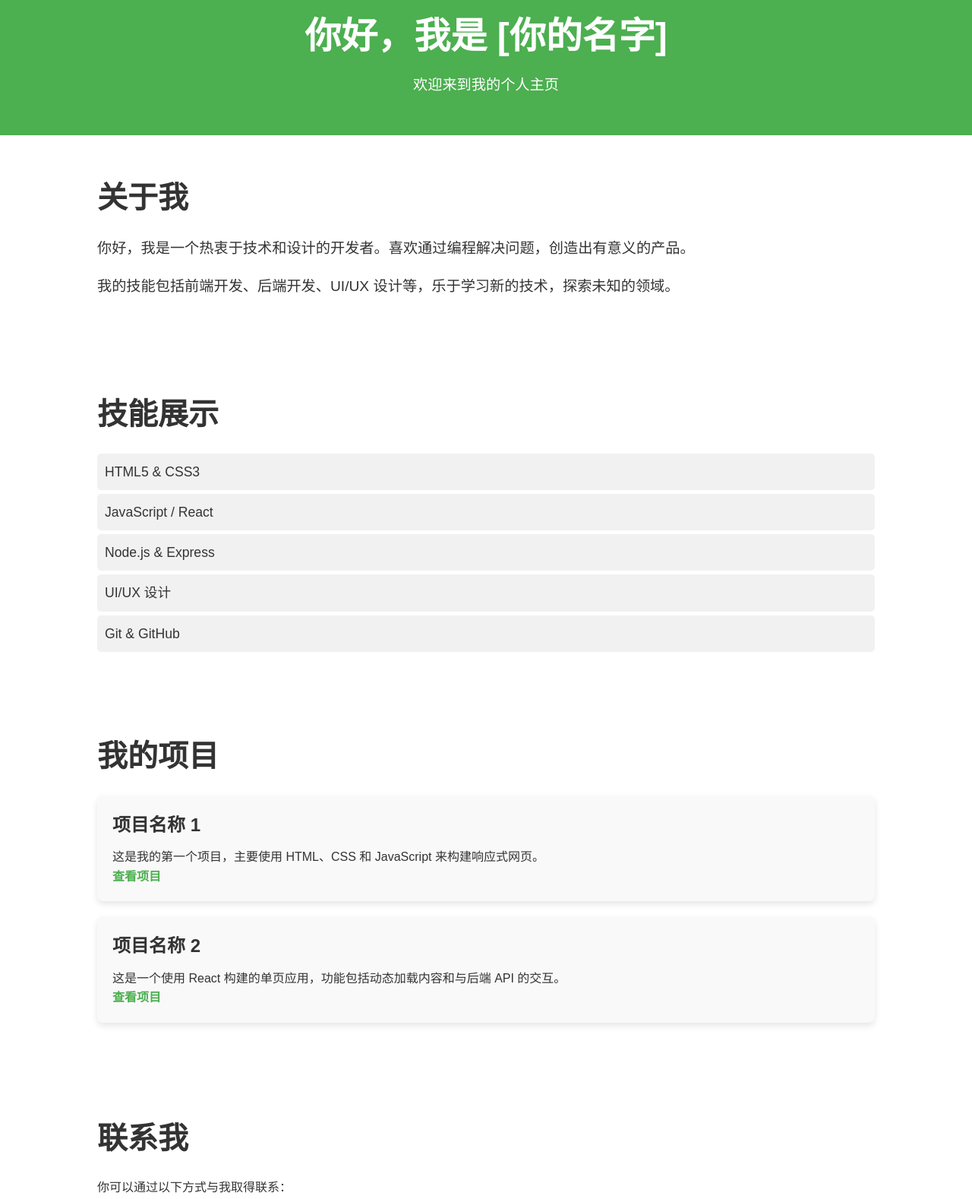
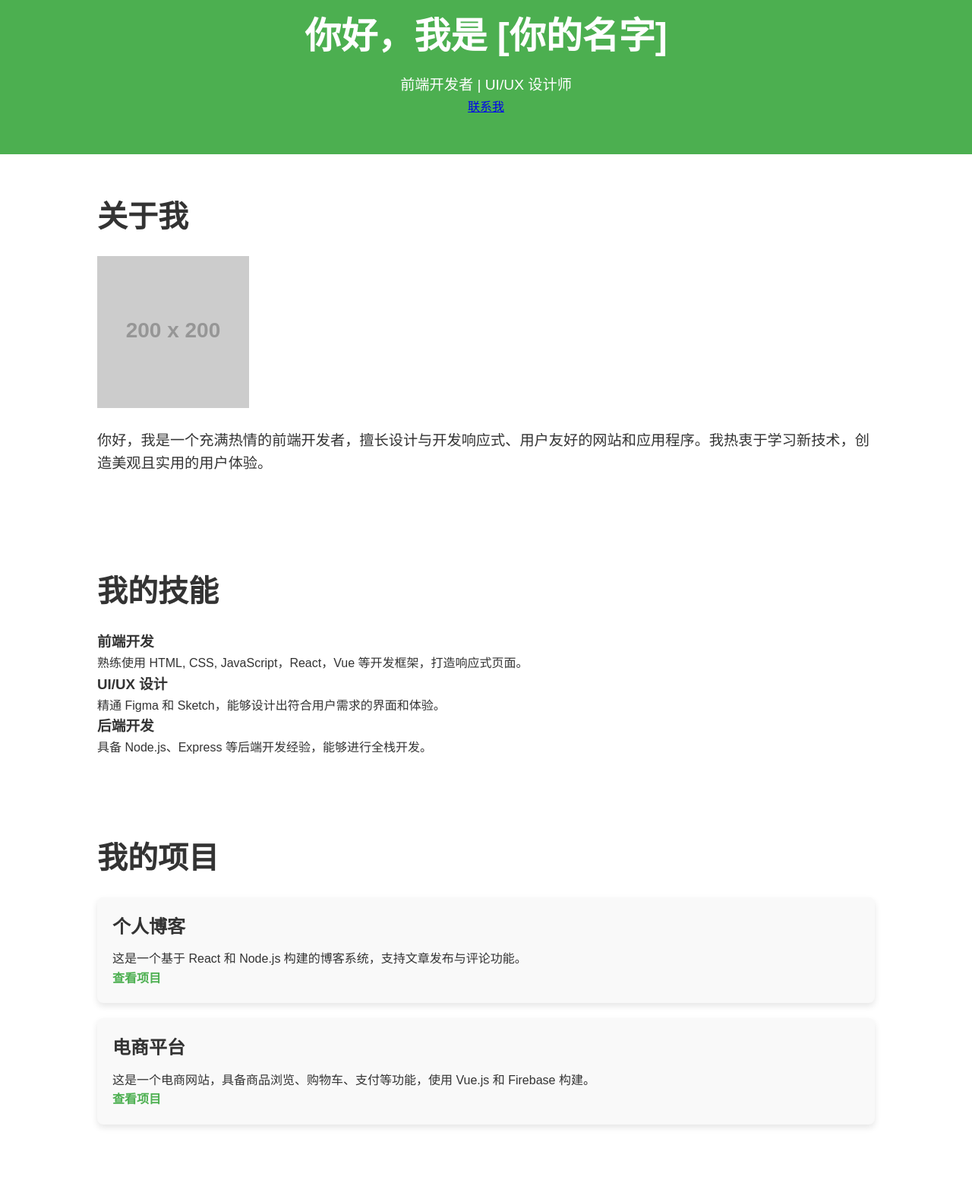
Before and after one commit to 6triker/index, a plain HTML site: page index.html in a window 1280 px wide. Shown: the part 40-1618 px from the top of the page at 76% size. Drawn offline with Linux system fonts and the light colour scheme; placeholder pictures from the web are drawn by us.

Commit message:
Update index.html

```diff
--- a/index.html
+++ b/index.html
@@ -5,49 +5,64 @@
     <meta name="viewport" content="width=device-width, initial-scale=1.0">
     <title>欢迎来到我的个人主页</title>
     <link rel="stylesheet" href="styles.css">
+    <link href="https://fonts.googleapis.com/css2?family=Poppins:wght@300;400;600&display=swap" rel="stylesheet">
 </head>
 <body>
 
     <header>
         <div class="container">
+            <div class="header-content">
                 <h1>你好，我是 [你的名字]</h1>
-            <p>欢迎来到我的个人主页</p>
+                <p>前端开发者 | UI/UX 设计师</p>
+                <a href="#contact" class="btn">联系我</a>
+            </div>
         </div>
     </header>
 
     <section id="about">
         <div class="container">
             <h2>关于我</h2>
-            <p>你好，我是一个热衷于技术和设计的开发者。喜欢通过编程解决问题，创造出有意义的产品。</p>
-            <p>我的技能包括前端开发、后端开发、UI/UX 设计等，乐于学习新的技术，探索未知的领域。</p>
+            <div class="about-content">
+                <img src="https://via.placeholder.com/200" alt="我的头像" class="about-img">
+                <p>你好，我是一个充满热情的前端开发者，擅长设计与开发响应式、用户友好的网站和应用程序。我热衷于学习新技术，创造美观且实用的用户体验。</p>
+            </div>
         </div>
     </section>
 
     <section id="skills">
         <div class="container">
-            <h2>技能展示</h2>
-            <ul>
-                <li>HTML5 & CSS3</li>
-                <li>JavaScript / React</li>
-                <li>Node.js & Express</li>
-                <li>UI/UX 设计</li>
-                <li>Git & GitHub</li>
-            </ul>
+            <h2>我的技能</h2>
+            <div class="skills-list">
+                <div class="skill-card">
+                    <h3>前端开发</h3>
+                    <p>熟练使用 HTML, CSS, JavaScript，React，Vue 等开发框架，打造响应式页面。</p>
+                </div>
+                <div class="skill-card">
+                    <h3>UI/UX 设计</h3>
+                    <p>精通 Figma 和 Sketch，能够设计出符合用户需求的界面和体验。</p>
+                </div>
+                <div class="skill-card">
+                    <h3>后端开发</h3>
+                    <p>具备 Node.js、Express 等后端开发经验，能够进行全栈开发。</p>
+                </div>
+            </div>
         </div>
     </section>
 
     <section id="projects">
         <div class="container">
             <h2>我的项目</h2>
+            <div class="project-cards">
                 <div class="project-card">
-                <h3>项目名称 1</h3>
-                <p>这是我的第一个项目，主要使用 HTML、CSS 和 JavaScript 来构建响应式网页。</p>
+                    <h3>个人博客</h3>
+                    <p>这是一个基于 React 和 Node.js 构建的博客系统，支持文章发布与评论功能。</p>
                     <a href="#">查看项目</a>
                 </div>
                 <div class="project-card">
-                <h3>项目名称 2</h3>
-                <p>这是一个使用 React 构建的单页应用，功能包括动态加载内容和与后端 API 的交互。</p>
+                    <h3>电商平台</h3>
+                    <p>这是一个电商网站，具备商品浏览、购物车、支付等功能，使用 Vue.js 和 Firebase 构建。</p>
                     <a href="#">查看项目</a>
+                </div>
             </div>
         </div>
     </section>
@@ -55,7 +70,7 @@
     <section id="contact">
         <div class="container">
             <h2>联系我</h2>
-            <p>你可以通过以下方式与我取得联系：</p>
+            <p>如果你有任何问题或合作需求，欢迎通过以下方式联系我：</p>
             <ul>
                 <li>Email: <a href="mailto:your-email@example.com">your-email@example.com</a></li>
                 <li>GitHub: <a href="https://github.com/yourusername" target="_blank">github.com/yourusername</a></li>
```
Lines whose indentation alone changed are shown as unchanged.
